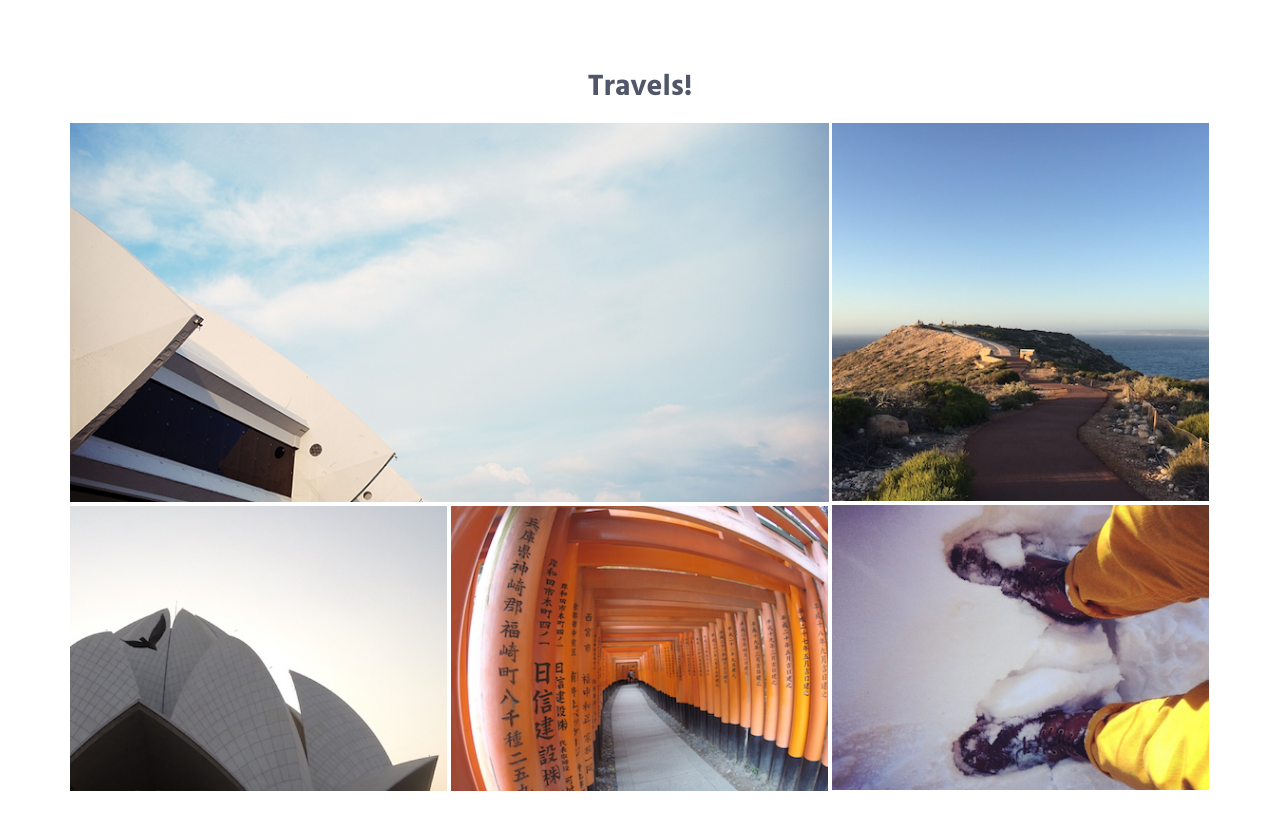
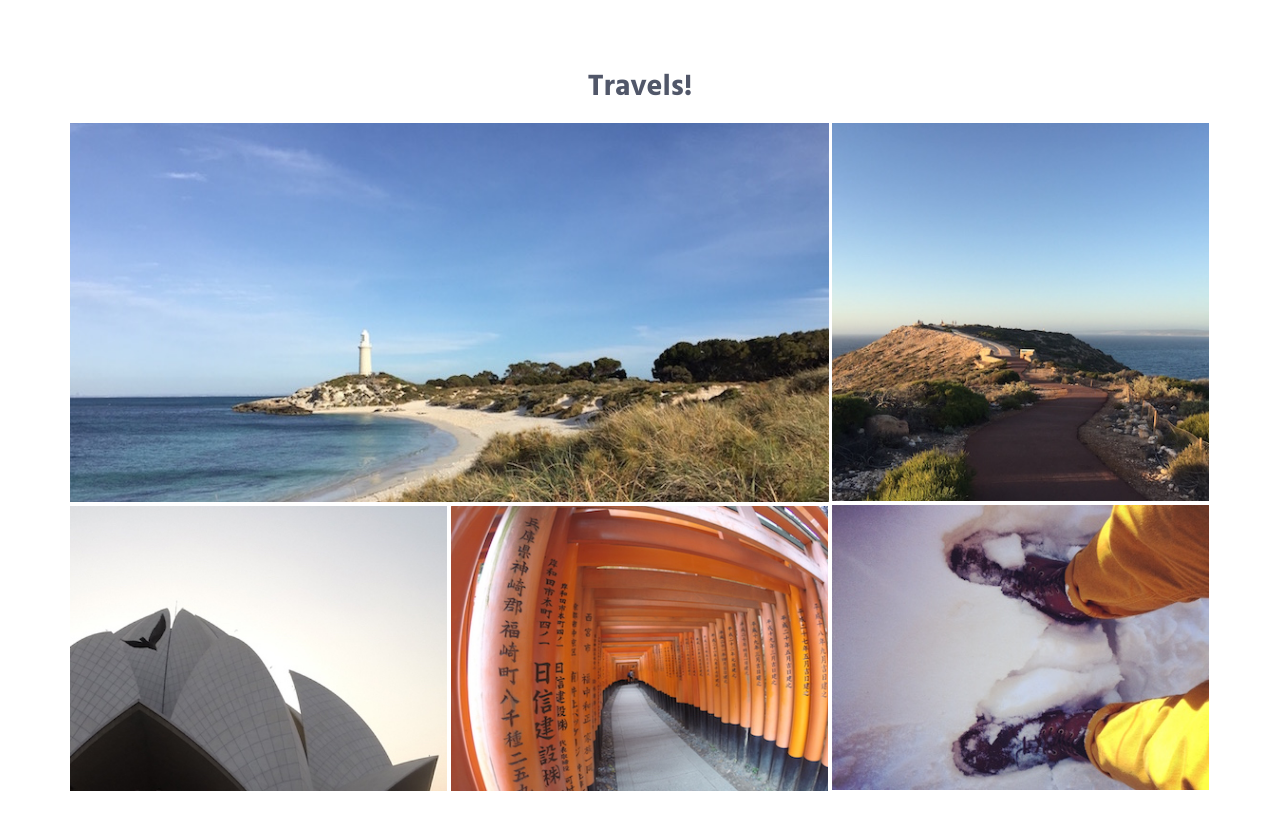
Before and after one commit to shaunl89/shaunloh89.github.io, a website: page index.html in a window 1280 px wide. Shown: the part 2320-3149 px from the top of the page. Drawn offline with nearby package versions, Linux system fonts and the light colour scheme.

Commit message:
img link update

```diff
--- a/index.html
+++ b/index.html
@@ -191,9 +191,8 @@
                         <!-- Work -->
                         <div class="work work-popup-trigger">
                             <div class="work-overlay">
-                                <img class="full-width img-responsive" src="./img/800x400/01.jpg" alt="Travel Image">
+                                <img class="full-width img-responsive" src="./img/800x400/travels1.jpg" alt="Travel Image">
                             </div>
-
                         </div>
                         <!-- End Work -->
                     </div>
```
